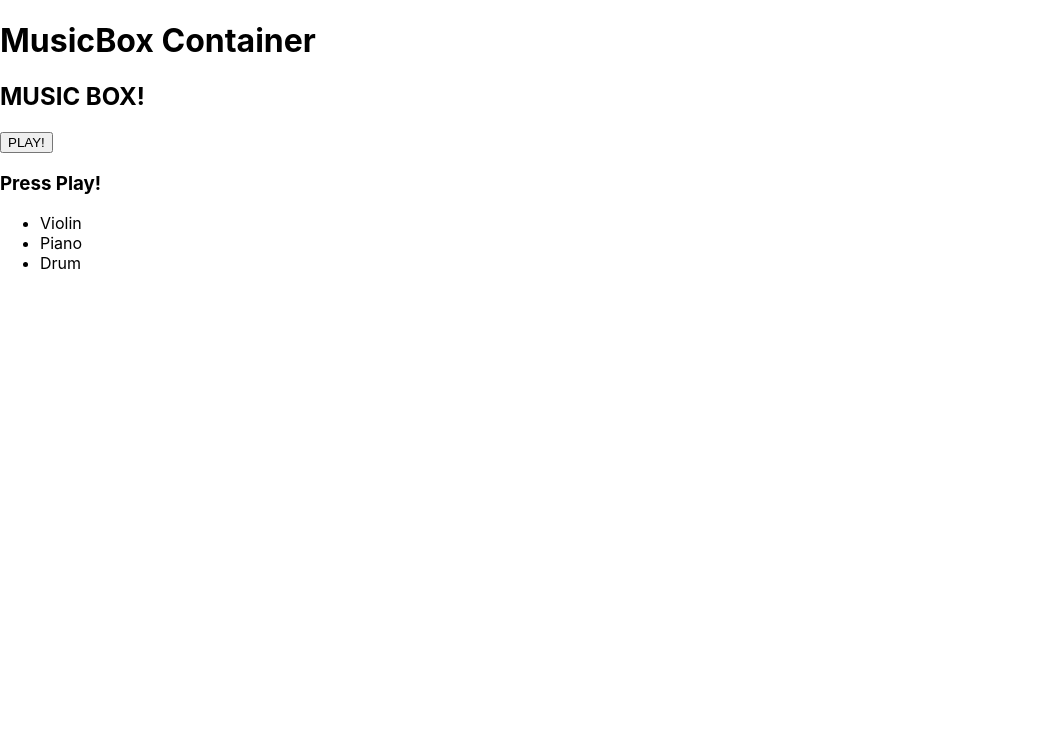
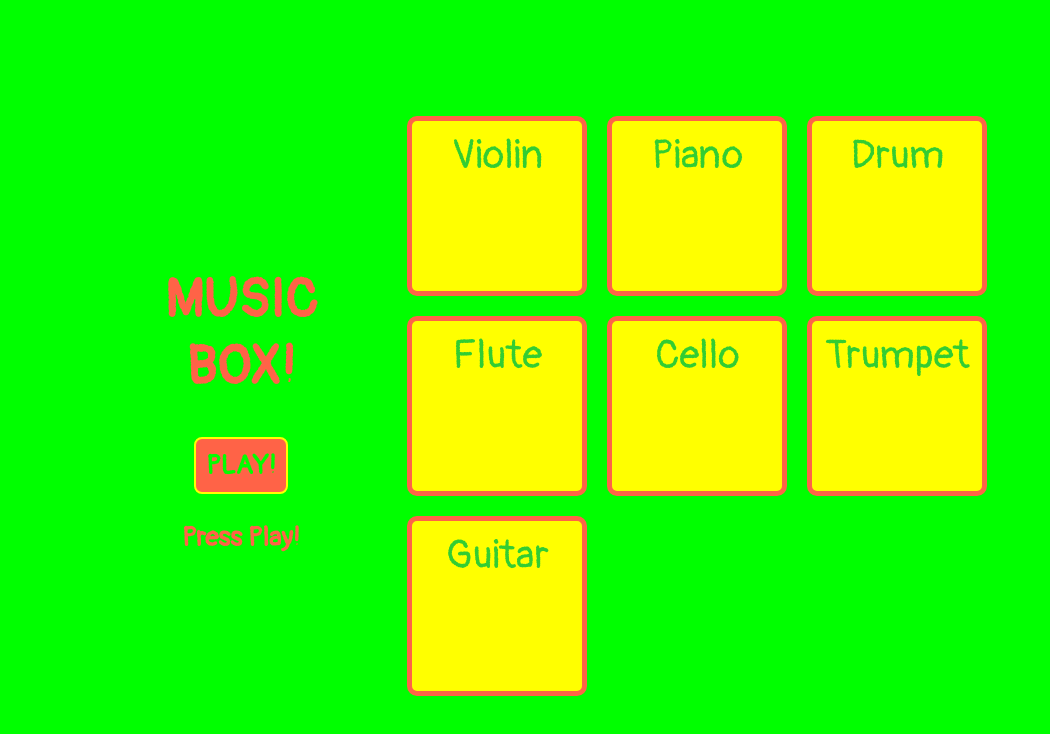
Before and after one commit to ruthierutho/music-box-react, a React (Create React App) app: page / in a window 1280 px wide. Shown: the top 734 px of the page, without its empty margins (0-1050 px from the left). Built offline with nearby package versions, Linux system fonts and the light colour scheme.

Commit message:
css flex layout and click functions

```diff
--- a/public/index.html
+++ b/public/index.html
@@ -3,6 +3,8 @@
   <head>
     <meta charset="utf-8" />
     <link rel="icon" href="%PUBLIC_URL%/favicon.ico" />
+    <link rel="preconnect" href="https://fonts.gstatic.com">
+    <link href="https://fonts.googleapis.com/css2?family=Pangolin&display=swap" rel="stylesheet">
     <meta name="viewport" content="width=device-width, initial-scale=1" />
     <meta name="theme-color" content="#000000" />
     <meta
--- a/src/components/GameButton.js
+++ b/src/components/GameButton.js
@@ -4,7 +4,7 @@ const GameButton = () => {
 
 
     return (
-        <button>PLAY!</button>
+        <button className="game-button">PLAY!</button>
     )
 }
 
--- a/src/components/GameWords.js
+++ b/src/components/GameWords.js
@@ -3,7 +3,7 @@ import React from 'react';
 const GameWords = () => {
 
     return (
-        <h3>Press Play!</h3>
+        <h3 className="game-words">Press Play!</h3>
     )
 
 }
--- a/src/components/InstrumentItem.js
+++ b/src/components/InstrumentItem.js
@@ -4,7 +4,7 @@ const InstrumentItem = ({name}) => {
 
     return (
         <>
-        <li>{name}</li>
+        <li className="instrument">{name}</li>
         </>
     )
 }
--- a/src/components/InstrumentList.js
+++ b/src/components/InstrumentList.js
@@ -1,16 +1,25 @@
 import React from 'react';
+import { useState } from 'react';
 import InstrumentItem from './InstrumentItem';
 
-const InstrumentList = ({instruments}) => {
+const InstrumentList = ({instruments, selectedInstrument, instrumentClick}) => {
+
+    const [stateSelectedInstrument, setStateSelectedInstrument] = useState(null);
+
+    const handleClick = (event) => {
+        let selectedInstrument = instruments[event.target.value];
+        setStateSelectedInstrument(selectedInstrument);
+        instrumentClick(stateSelectedInstrument);
+    }
 
     const instrumentsMapped = instruments.map(instrument => {
         return (
-            <InstrumentItem name={instrument.name} key={instrument.id}></InstrumentItem>
+            <InstrumentItem onClick={handleClick} name={instrument.name} value={instrument.id} key={instrument.id}></InstrumentItem>
         )
     })
 
     return (
-        <ul>
+        <ul className="inst-list">
             {instrumentsMapped}
         </ul>
     )
--- a/src/components/Title.js
+++ b/src/components/Title.js
@@ -4,7 +4,7 @@ const Title = () => {
 
 
     return (
-        <h2>MUSIC BOX!</h2>
+        <h1 className="title">MUSIC <br></br> BOX!</h1>
     )
 
 }
--- a/src/containers/MusicBox.js
+++ b/src/containers/MusicBox.js
@@ -4,6 +4,7 @@ import Title from '../components/Title';
 import InstrumentList from '../components/InstrumentList';
 import GameButton from '../components/GameButton';
 import GameWords from '../components/GameWords';
+import '../static/MusicBox.css'
 
 
 function MusicBox() {
@@ -21,20 +22,44 @@ function MusicBox() {
             {
                 id: 3,
                 name: "Drum"
+            },
+            {
+                id: 4,
+                name: "Flute"
+            },
+            {
+                id: 5,
+                name: "Cello"
+            },
+            {
+                id: 6,
+                name: "Trumpet"
+            },
+            {
+                id: 7,
+                name: "Guitar"
             }
+
         ]
-    )
+    );
+    const [selectedInstrument, setSelectedInstrument] = useState(null);
+
+    const instrumentClick = (instrument) => {
+        setSelectedInstrument(instrument);
+        console.log(instrument);
+    }
 
 
     return (
-        <>
-        <h1>MusicBox Container</h1>
-        <Title></Title>
-        <GameButton></GameButton>
-        <GameWords></GameWords>
-        <InstrumentList instruments={instruments}></InstrumentList>
+        <div className="music-box">
+            <div className="side-bar">
+                <Title ></Title>
+                <GameButton></GameButton>
+                <GameWords></GameWords>
+            </div>
+            <InstrumentList instrumentClick={instrumentClick} selectedInstrument={selectedInstrument} instruments={instruments}></InstrumentList>
 
-        </>
+        </div>
     )
 }
 
--- /dev/null
+++ b/src/static/MusicBox.css
@@ -0,0 +1,85 @@
+body {
+    background-color: lime;
+    color: tomato;
+    font-family: 'Pangolin', cursive;
+
+
+}
+
+
+.music-box {
+    display: flex;
+    flex-direction: row;
+    flex-wrap: wrap;
+    padding-top: 80px;
+    justify-items: center;
+    justify-content: center;
+    align-content: center;
+}
+
+.instrument {
+    background-color: yellow;
+    color: limegreen;
+    text-align: center;
+    justify-items: center;
+    justify-content: center;
+    font-size: 30pt;
+    list-style-type: none;
+    border-radius: 10px;
+    border: solid 5px tomato;
+    width: 150px;
+    height: 150px;
+    margin: 10px;
+    padding: 10px 10px 10px 10px;
+}
+
+.instrument:hover {
+    background: limegreen;
+    color: tomato;
+}
+
+.inst-list {
+    width: 60%;
+    display: flex;
+    flex-direction: row;
+    flex-wrap: wrap;
+    padding: 10px 0px 10px 60px;
+
+}
+
+.side-bar {
+  margin: 10px 10px 10px 10px;
+  padding: 10px 10px 10px 40px;
+  justify-content: center;
+  justify-items: center;
+  align-content: center;
+}
+
+.title {
+    font-size: 40pt;
+    text-align: center;
+}
+
+.game-button {
+    background-color: tomato;
+    padding: 10px;
+    border-radius: 8px;
+    color: lime;
+    font-size: 20pt;
+    font-weight: bold;
+    border: solid 2px yellow;
+    font-family: 'Pangolin', cursive;
+    text-align: center;
+
+}
+
+.game-button:hover {
+    background-color: yellow;
+    color: tomato;
+}
+
+
+.game-words{
+    font-size: 20pt;
+    text-align: center;
+}
```
